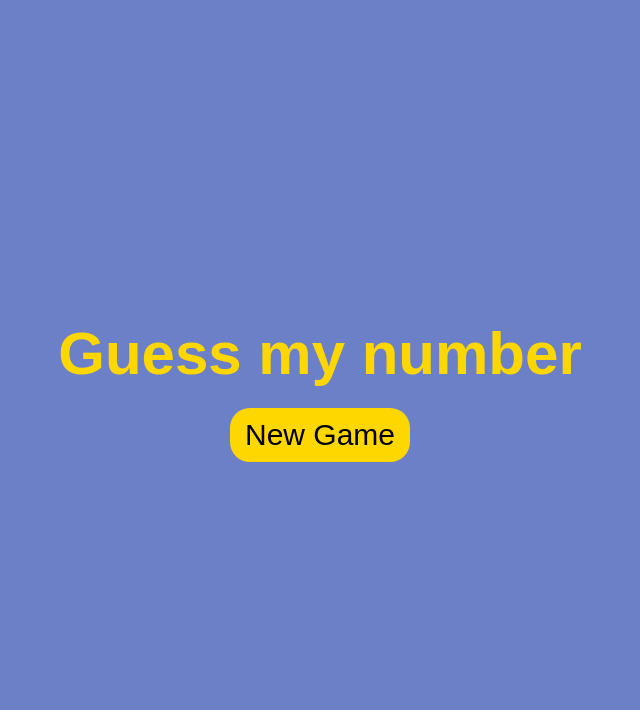
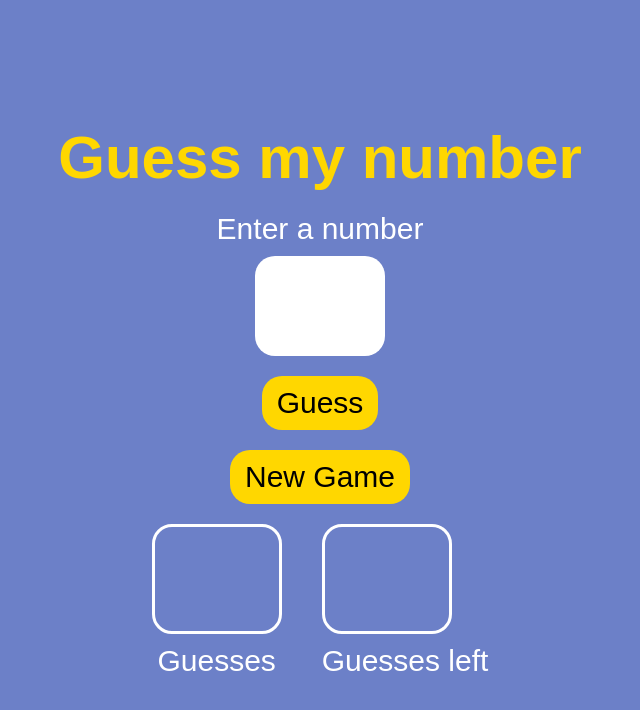
Before and after one commit to RobertB512/number-guessing-game, a plain HTML site: page index.html in a window 1280 px wide. Both pictures are taken after a click on the button "New Game". Shown: the whole page, without its empty margins (320-960 px from the left). Drawn offline with Linux system fonts and the light colour scheme.

Commit message:
Move script to bottom, replace form with section (fix css to reflect), make number guessing game (1-25) without guess limit

```diff
--- a/index.html
+++ b/index.html
@@ -6,20 +6,20 @@
   <meta name="viewport" content="width=device-width, initial-scale=1.0">
 
   <link rel="stylesheet" href="./styles/styles.css">
-  <script src="./scripts/script.js"></script>
   <title>Number guessing game</title>
 </head>
 <body>
   <h1>Guess my number</h1>
 
   <!-- form to guess the number -->
-  <form class="number-form" action="">
+  <section class="number-entry-area">
     <label for="guessed-number">Enter a number</label>
     <input id="guessed-number" type="number" min="1" required>
-    <input class="guess-btn" type="submit" value="Guess">
-  </form>
-  <button class="new-game-btn">New Game</button>
-  <p class="message"></p>
+    <p class="message"></p>
+    <button class="guess-btn" onclick="guessNumber()">Guess</button>
+  </section>
+  <button class="new-game-btn" onclick="newGame()">New Game</button>
+
 
   <!-- guess count area -->
   <section class="guess-count-area">
@@ -34,5 +34,11 @@
       <p class="guess-count-lbl">Guesses left</p>
     </div>
   </section>
+
+
+
+
+  <!-- scripts -->
+  <script src="./scripts/script.js"></script>
 </body>
 </html>
--- a/scripts/script.js
+++ b/scripts/script.js
@@ -1,7 +1,50 @@
-let form = document.querySelector("form");
-let input = document.getElementById("guessed-number")
-let guessBtn = document.querySelector(".guess.btn")
-let newGameBtn = document.querySelector(".new-game-btn")
-let guessCountArea = document.querySelector(".guess-count-area")
-let timesGuessed = document.querySelector(".times-guessed")
-let guessesLeft = document.querySelector(".guesses-left")
+let heading = document.querySelector("h1");
+let numberEntryArea = document.querySelector(".number-entry-area");
+let input = document.querySelector("#guessed-number");
+let message = document.querySelector(".message")
+let guessBtn = document.querySelector(".guess.btn");
+let newGameBtn = document.querySelector(".new-game-btn");
+let guessCountArea = document.querySelector(".guess-count-area");
+let timesGuessed = document.querySelector(".times-guessed");
+let guessesLeft = document.querySelector(".guesses-left");
+let computerNumber;
+// function getComputerNumber() {
+//   let computerNumber = Math.floor(Math.random() * 26);
+//   return computerNumber
+// }
+
+// main game function
+function newGame() {
+  // show/reset game elements at start
+  heading.textContent = "Guess my number"
+  numberEntryArea.style.display = "flex";
+  guessCountArea.style.display = "flex";
+  computerNumber = Math.floor(Math.random() * 26);
+}
+
+function guessNumber() {
+  let playerNumber = parseInt(input.value);
+
+  if (playerNumber < computerNumber) {
+    message.textContent = `${playerNumber} is too low`
+  } else if (playerNumber === computerNumber) {
+    heading.textContent = "YOU WIN"
+    numberEntryArea.style.display = "none";
+    guessCountArea.style.display = "none";
+    input.value = "";
+    message.textContent = "";
+  } else {
+    message.textContent = `${playerNumber} is to hight`
+  }
+
+  console.log(`playerNumber: ${playerNumber}`)
+  console.log(`computerNumber: ${computerNumber}`)
+  console.log(`typeof computerNumber: ${typeof computerNumber}`)
+  console.log(`input: ${input}`)
+  console.log(`typeof playerNumber ${typeof playerNumber}`)
+  // console.log(`computerNumber: ${computerNumber}`)
+}
+
+
+// TODO
+// 1. Change form to just a single number input and button. This will prevent the page form refreshing, and might fix some other issues too.
--- a/styles/styles.css
+++ b/styles/styles.css
@@ -9,12 +9,13 @@
 
 /* body and shared styles */
 body,
-form,
+.number-entry-area,
 .guess-count-area {
   display: flex;
 }
 
-body, form {
+body,
+.number-entry-area {
   flex-direction: column;
   align-items: center;
   justify-content: center;
@@ -28,10 +29,14 @@ body {
   gap: 2rem;
 }
 
+p,
+label {
+  color: white;
+}
+
 label,
 p,
-button,
-.guess-btn {
+button {
   font-size: 3rem;
 }
 
@@ -42,13 +47,12 @@ h1 {
   color: gold;
 }
 
-form {
+.number-entry-area {
   width: 50%;
   gap: 1rem;
 }
 
-#guessed-number,
-form,
+.number-entry-area,
 .guess-count-area {
   display: none;
 }
@@ -66,18 +70,17 @@ form,
   appearance: none;
 }
 
-.guess-btn,
-.new-game-btn {
+button {
   padding: 1rem 1.5rem;
   border: none;
   border-radius: 2rem;
   background-color: gold;
 }
-.guess-btn:hover,
+button:hover,
 .new-game-btn:hover {
   background-color: white;
 }
-.guess-btn:active,
+button:active,
 .new-game-btn:active {
   background-color: gold;
 }
@@ -85,12 +88,9 @@ form,
 
 .guess-count-area {
   gap: 4rem;
-  color: white;
   text-align: center;
 }
-label {
-  color: white;
-}
+
 .guess-count {
   font-weight: 700;
   font-size: 6rem;
```
